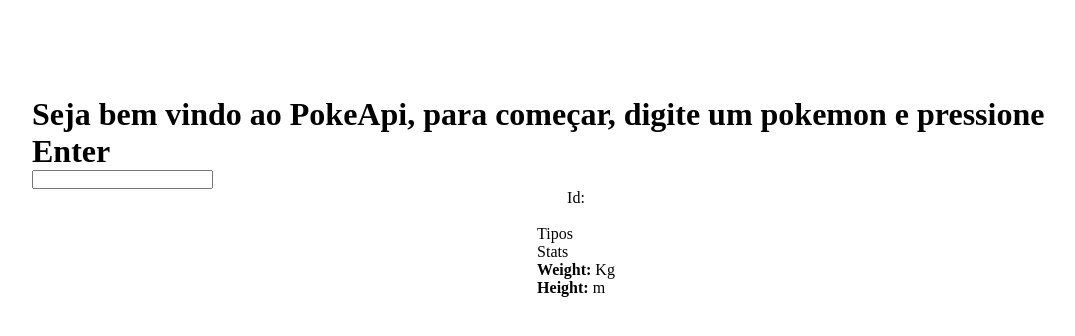
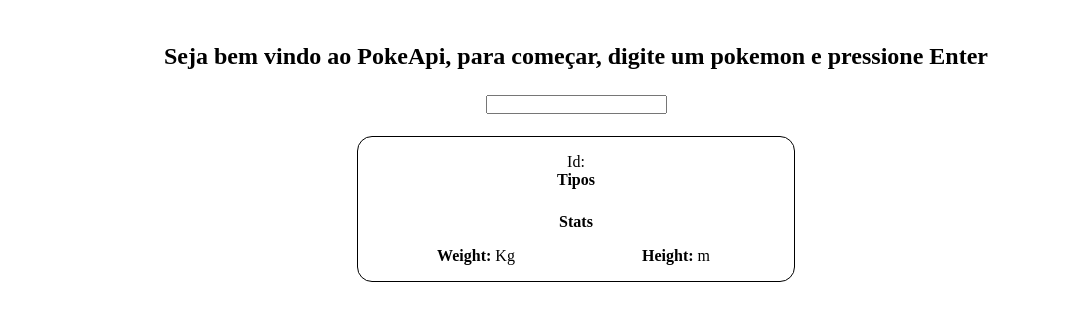
Before and after one commit to Victor-Edward/PokeApi-Connection, a React (Create React App) app: page / in a window 1280 px wide. Shown: the top 336 px of the page, without its empty margins (64-1139 px from the left). Built offline with nearby package versions, Linux system fonts and the light colour scheme.

Commit message:
feat: Added style to index page

```diff
--- a/src/pages/index.tsx
+++ b/src/pages/index.tsx
@@ -1,11 +1,9 @@
-import React, { useState, useMemo, useEffect } from 'react'
+import React, { useState, useEffect } from 'react'
 import { pokemon } from '../interfaces/interface'
 import styles from '../styles/main.module.css'
 import { getpokemon } from '../interfaces/api'
 
 const MainPage = () => {
-
-
 
     const changeColor = () => {
         const body = document.body
@@ -20,7 +18,7 @@
             ice: "#98D8D8",
             grass: "#78C850",
             bug: "#A8B820",
-            poison: "#A040A0",
+            poison: "#812281",
             rock: "#B8A038",
             ground: "#E0C068",
             steel: "#B8B8D0",
@@ -33,15 +31,12 @@
 
         if (displayPokemon) {
             const types = displayPokemon.types.map(type => bgcolors[type.type.name])
-            if (types.length == 1) {
+            if (types.length === 1) {
                 body.style.backgroundImage = `linear-gradient(to bottom right, ${types.join(',')}, ${types.join(',')})`
             } else {
                 body.style.backgroundImage = `linear-gradient(to bottom right, ${types.join(',')})`
             }
-
         }
-
-
     }
 
     const [displayPokemon, setDisplayPokemon] = useState <pokemon> ()
@@ -49,7 +44,6 @@
     const load = async (inputPokemon: string) => {
         const loadData = await getpokemon(inputPokemon)
         setDisplayPokemon(loadData)
-
     }
 
     useEffect(changeColor, [displayPokemon])
@@ -57,7 +51,7 @@
     return (
         <div className={styles.container}>
             <div className={styles.greetings}>
-                <h1>Seja bem vindo ao PokeApi, para começar, digite um pokemon e pressione Enter</h1>
+                <h2>Seja bem vindo ao PokeApi, para começar, digite um pokemon e pressione Enter</h2>
                 <input onKeyPress={(e:any) => {if (e.code === "Enter") {load(e.target.value)}}} type="text"/>
             </div>
             <div className={styles.pokemon}>
@@ -71,18 +65,24 @@
                 </div>
                 <div className={styles.text}>
                     <div className={styles.types}>
-                        <p id={styles.typesHeading}>Tipos</p>
+                        <p id={styles.typesHeading}><strong>Tipos</strong></p>
+                        <p></p>
+                        <div className={styles.typesContent}>
                             {displayPokemon?.types ? displayPokemon.types.map(type => {return (
                                 <p className="pokemonType">{type.type.name}</p>
                             )}):null}
                         </div>
+                    </div>
                     <div className={styles.stats}>
-                        <p id={styles.statsHeading}>Stats</p>
+                        <p id={styles.statsHeading}><strong>Stats</strong></p>
+                        <p></p>
+                        <div className={styles.statsContent}>
                             <p><strong>Weight: </strong> {displayPokemon ? displayPokemon.weight / 10 : null} Kg</p>
                             <p><strong>Height: </strong> {displayPokemon ? displayPokemon.height / 10 : null} m</p>
                             {displayPokemon?.stats ? displayPokemon.stats.map(stats => {return (
                                 <p><strong>{stats.stat.name}: </strong>{stats.base_stat}</p>
                             )}):null}
+                        </div>
                     </div>
                 </div>
             </div>
--- a/src/styles/main.module.css
+++ b/src/styles/main.module.css
@@ -4,12 +4,19 @@
     box-sizing: 0;
 }
 
+html{
+    width: 100%;
+    height: 100%;
+}
+
 .container{
-    margin: 6em;
-    display: flex;
-    flex-direction: column;
-    justify-content: center;
-    align-items: center;
+    margin: 2em 4em;
+}
+
+.greetings{
+    text-align: center;
+    margin-bottom: 0.5em;
+    line-height: 3em;
 }
 
 .pokemon{
@@ -17,4 +24,63 @@
     flex-direction: column;
     justify-content: center;
     align-items: center;
+    width: 35%;
+
+    margin: auto;
+    padding: 1em;
+
+    border: 1px solid black;
+    border-radius: 15px;
 }
+
+.image{
+    display: flex;
+    flex-direction: row;
+    justify-content: space-evenly;
+}
+
+.heading{
+    display: flex;
+    flex-direction: column;
+    justify-content: center;
+    text-align: center;
+    width: 30%;
+}
+
+.types{
+    display: flex;
+    flex-direction: column;
+    align-items: center;
+    justify-content: space-between;
+    margin-bottom: 0.5em;
+}
+
+.types >p {
+    margin-bottom: 0.5em;
+}
+
+.typesContent{
+    width: 55%;
+    display: flex;
+    flex-direction: row;
+
+    justify-content: space-evenly;
+}
+
+.stats{
+    display: flex;
+    flex-direction: column;
+    align-items: center;
+}
+
+.stats >p {
+    margin-bottom: 0.5em;
+}
+
+.statsContent{
+    display: grid;
+    grid-template-columns: 200px 200px;
+    justify-content: space-between;
+    align-items: center;
+    text-align: center;
+}
```
Lines whose indentation alone changed are shown as unchanged.
